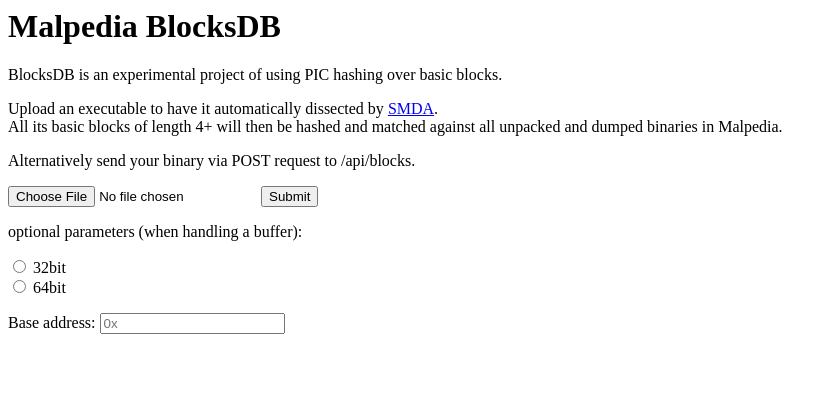
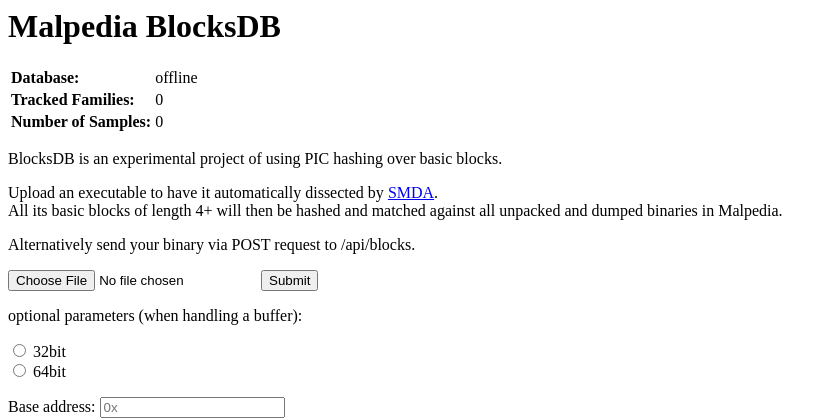
Before and after one commit to danielplohmann/picblocks, a Flask app: page / in a window 1280 px wide. Shown: the top 420 px of the page, without its empty margins (0-833 px from the left). Run offline with Flask 2, Linux system fonts and the light colour scheme.

Commit message:
Adding DB Connection as support to APP

```diff
--- a/app.py
+++ b/app.py
@@ -11,6 +11,18 @@
 from picblocks.blockhasher import BlockHasher
 from picblocks.blockhashmatcher import BlockHashMatcher
 
+#TODO: Refactoring needed ! Importing from external and unique source
+import json
+try:
+    from pymongo import MongoClient
+    c       = MongoClient("mongodb://localhost:27017")
+    db      = c['malpedia']
+    f_to_id = db['family_to_id']
+    f_to_f  = db['family_id_to_family']
+    blocks  = db['blockhashes']
+    s_to_s  = db['sample_id_to_sample']
+except:
+    db = None
 
 LOG_LEVEL = logging.INFO
 LOG_FORMAT = "%(asctime)-15s: %(name)-32s - %(message)s"
@@ -91,7 +103,12 @@
 
 @app.route("/")
 def index():
-   return render_template('upload.html')
+    if db:
+        f_c = f_to_id.find({}).count()
+        s_c = s_to_s.find({}).count()
+        return render_template('upload.html', db_online ="online", tracked_families = f_c, number_samples = s_c)
+    else:
+        return render_template('upload.html', db_online ="offline", tracked_families = "0", number_samples = "0")
 
 
 @app.route('/blocks', methods=['GET', 'POST'])
--- a/templates/upload.html
+++ b/templates/upload.html
@@ -1,6 +1,20 @@
 <html>
    <body>
        <h1>Malpedia BlocksDB</h1>
+       <table>
+	       <tr>
+		       <th class="not_mapped_style" style="text-align:left">Database: </th>
+		       <td>{{db_online}}</td>
+	       </tr>
+	       <tr>
+		       <th class="not_mapped_style" style="text-align:left">Tracked Families: </th>
+		       <td>{{tracked_families}}</td>
+	       </tr>
+	       <tr>
+		       <th class="not_mapped_style" style="text-align:left">Number of Samples: </th>
+		       <td>{{number_samples}}</td>
+	       </tr>
+       </table>
         <p>
             BlocksDB is an experimental project of using PIC hashing over basic blocks.
         </p>
--- a/utils/import_picblocksdb_to_mongo.py
+++ b/utils/import_picblocksdb_to_mongo.py
@@ -4,6 +4,7 @@
 # Use at your own risk
 # v:0.1 alpha
 
+#TODO: Refactoring needed ! Importing from external and unique source
 import json
 from pymongo import MongoClient
 c       = MongoClient("mongodb://localhost:27017")
```
